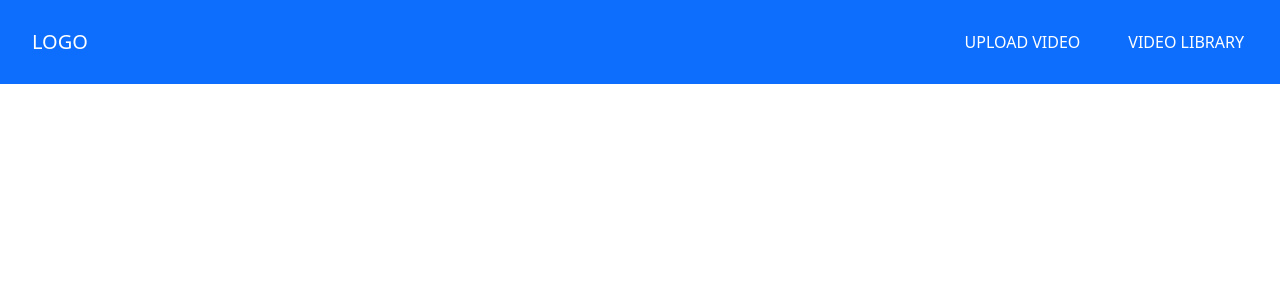
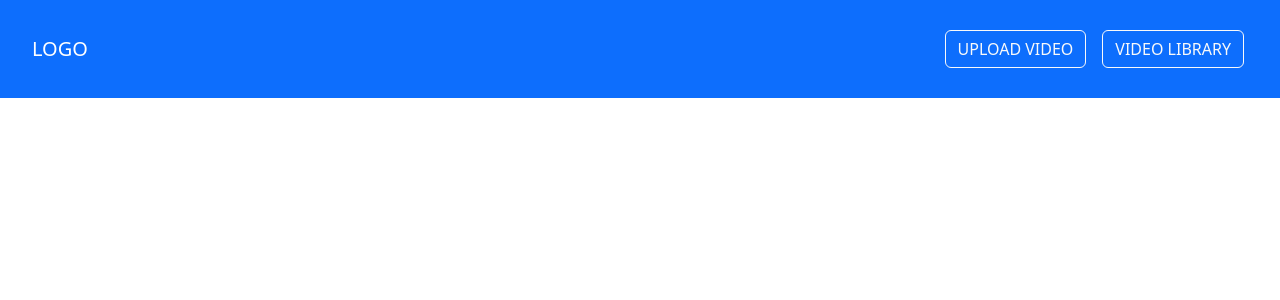
Before and after one commit to RRitika123/video_analyser, a React (Vite) app: page / in a window 1280 px wide. Shown: the top 300 px of the page. Built offline with nearby package versions, Linux system fonts and the light colour scheme.

Commit message:
button_in_navbar

```diff
--- a/src/components/Navbar.jsx
+++ b/src/components/Navbar.jsx
@@ -12,10 +12,12 @@ function Navbar() {
         <div className='collapse navbar-collapse' id='navbarNav'>
           <ul className='navbar-nav ms-auto'>
             <li className='nav-item'>
-              <Link className='nav-link' to='/upload'>UPLOAD VIDEO</Link>
-            </li>
-            <li className='nav-item'>
-              <Link className='nav-link' to='/library'>VIDEO LIBRARY</Link>
+              <Link className='nav-link' to='/upload'>
+                <button type="button" className="btn btn-outline-light">UPLOAD VIDEO</button>
+              </Link>
+              <Link className='nav-link' to='/library'>
+              <button type="button" className="btn btn-outline-light">VIDEO LIBRARY</button>
+              </Link>
             </li>
           </ul>
         </div>
```
Also changed, not shown: 3 other files (tests, documents, lock files or other folders).
